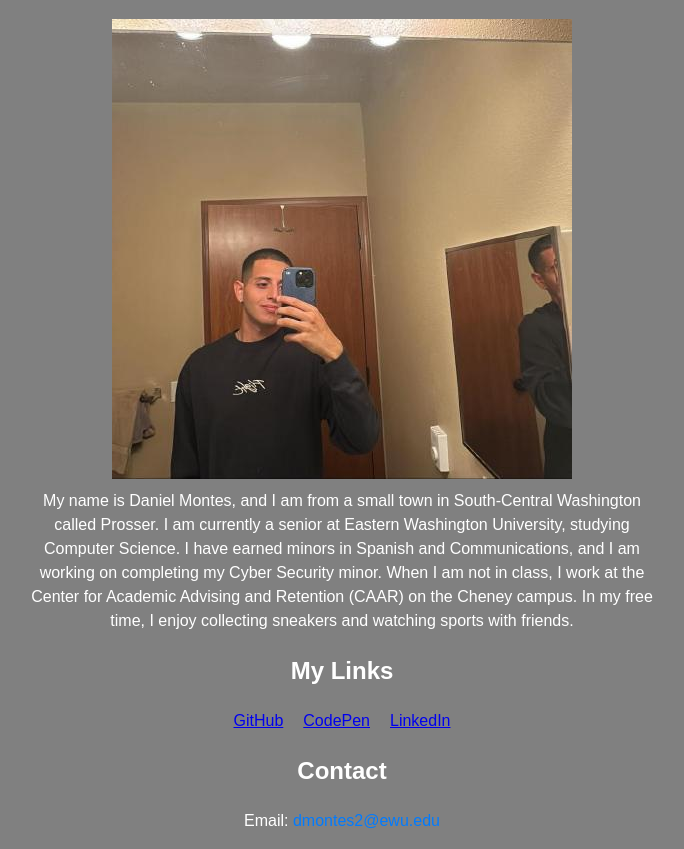
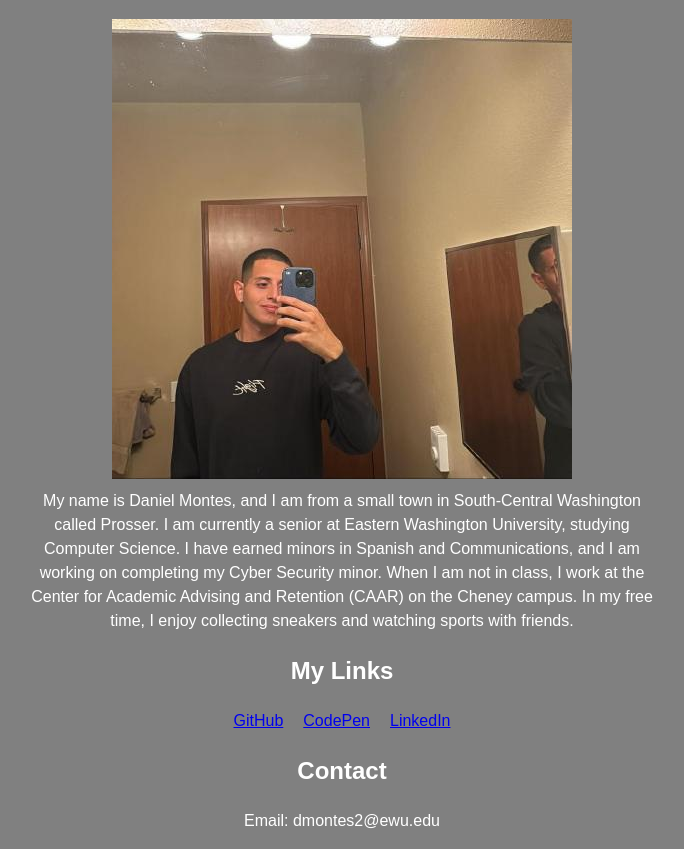
Before and after one commit to danielmontes23/landing-page, a plain HTML site: page index.html in a window 1280 px wide. Shown: the part 96-945 px from the top of the page, without its empty margins (298-982 px from the left). Drawn offline with nearby package versions, Linux system fonts and the light colour scheme.

Commit message:
Make email white

```diff
--- a/base.css
+++ b/base.css
@@ -71,7 +71,7 @@ h2 {
 }
 
 p a {
-    color: #007BFF;
+    color: white;
     text-decoration: none;
 }
 
```
